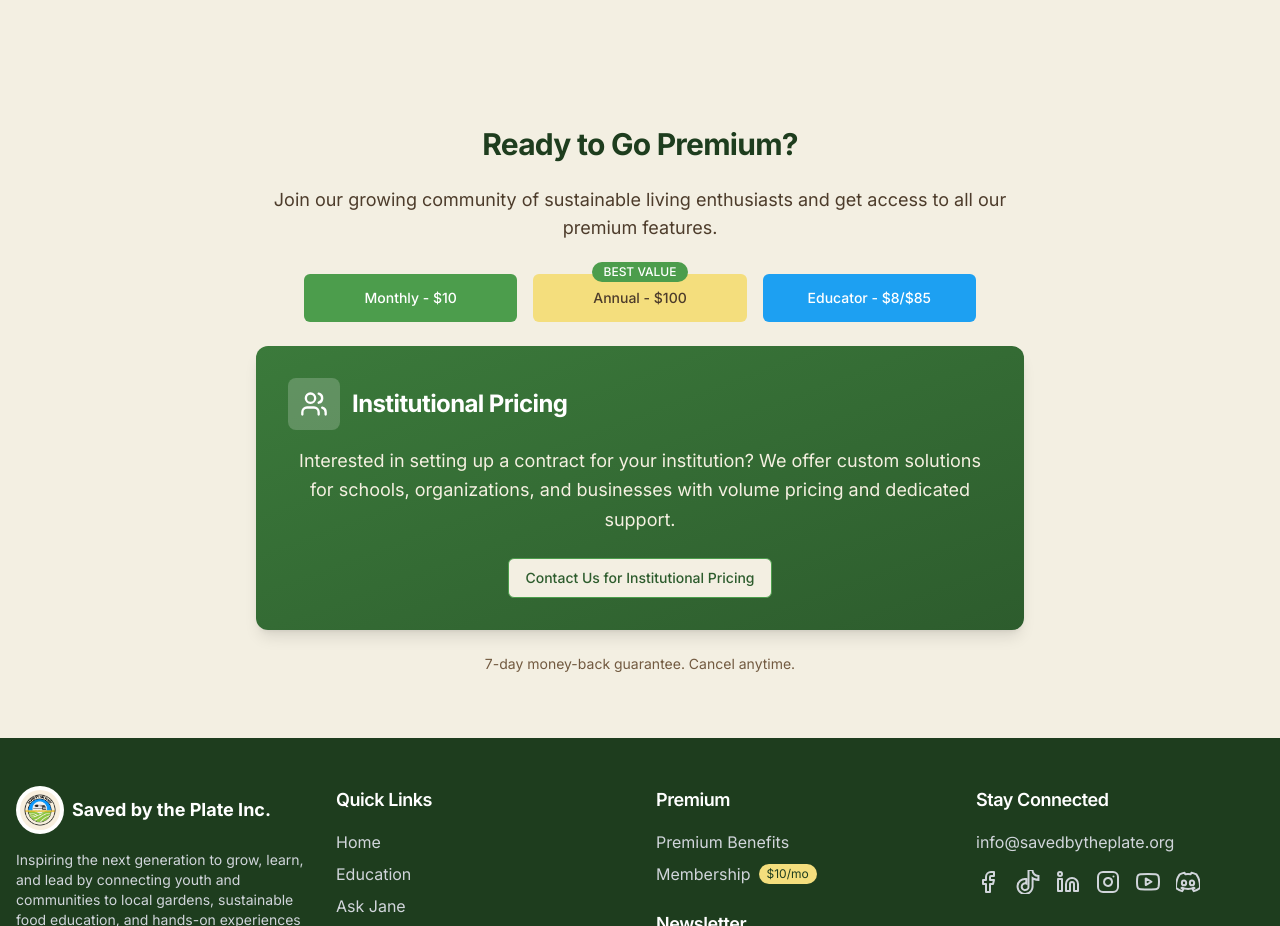
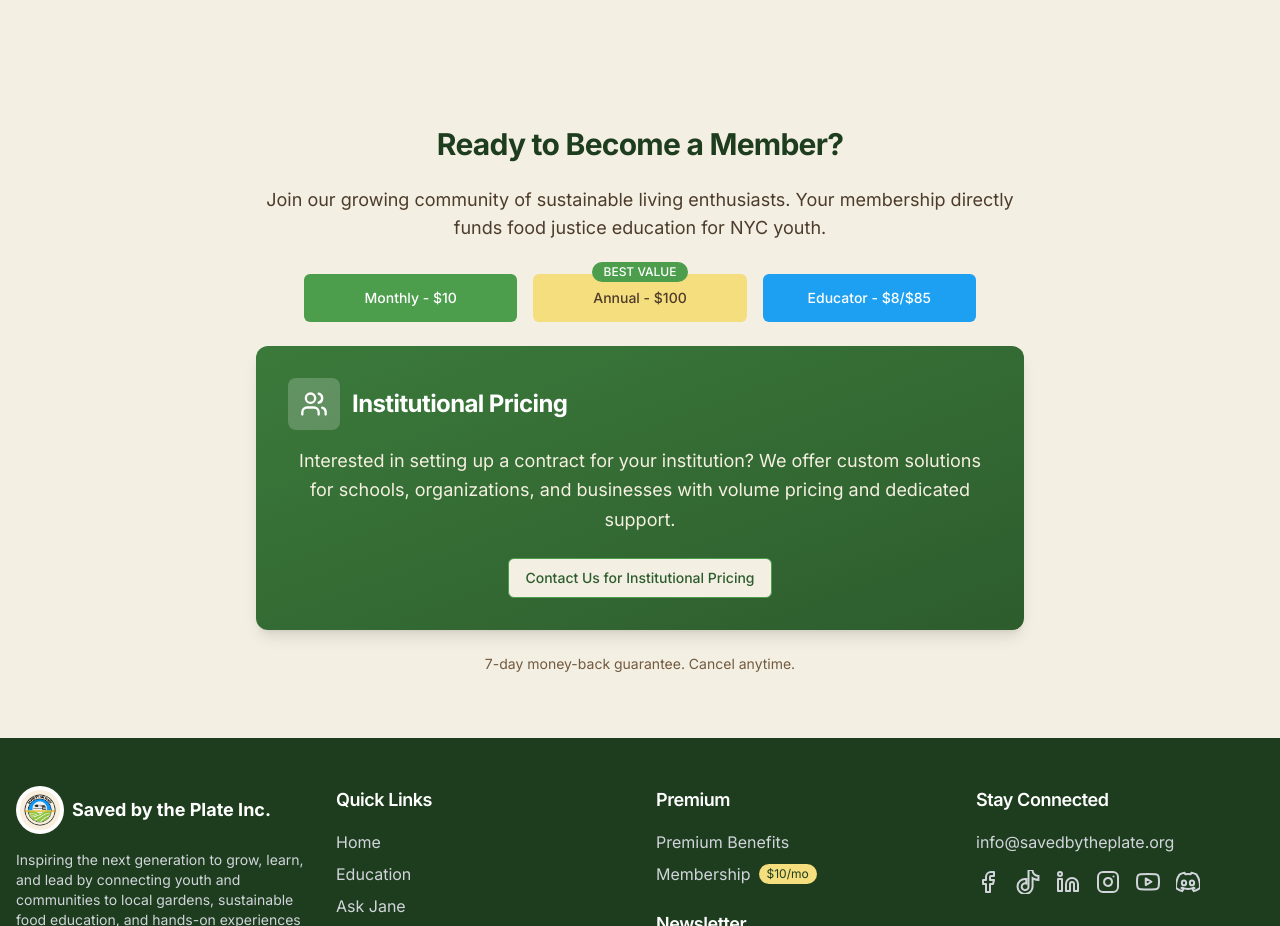
Before and after one commit to shaythegay13/savedbytheplate, a React (Vite) app: page /premium in a window 1280 px wide. Shown: the part 1840-2766 px from the top of the page. Built offline with nearby package versions, Linux system fonts and the light colour scheme.

Commit message:
Improve branding and Signup UX
Co-authored-by: shaythegay13 <222413861+shaythegay13@users.noreply.github.com>

```diff
--- a/src/components/home/CallToAction.tsx
+++ b/src/components/home/CallToAction.tsx
@@ -16,7 +16,7 @@ const CallToAction = () => {
               <Link to="/map">Explore Local Food Map</Link>
             </Button>
             <Button asChild variant="outline" size="lg" className="border-2 border-white text-white hover:bg-white/10 rounded-full py-6 px-10 text-lg font-semibold">
-              <Link to="/premium">Get Premium</Link>
+              <Link to="/premium">Become a Member</Link>
             </Button>
           </div>
         </div>
--- a/src/pages/Premium.tsx
+++ b/src/pages/Premium.tsx
@@ -557,9 +557,9 @@ const Premium = () => {
       <section className="py-16">
         <div className="container mx-auto px-4">
           <div className="max-w-3xl mx-auto text-center">
-            <h2 className="text-3xl font-bold text-sbtp-green-800 mb-6">Ready to Go Premium?</h2>
+            <h2 className="text-3xl font-bold text-sbtp-green-800 mb-6">Ready to Become a Member?</h2>
             <p className="text-lg text-sbtp-brown-700 mb-8">
-              Join our growing community of sustainable living enthusiasts and get access to all our premium features.
+              Join our growing community of sustainable living enthusiasts. Your membership directly funds food justice education for NYC youth.
             </p>
             <div className="grid grid-cols-1 sm:grid-cols-3 gap-4 max-w-2xl mx-auto mb-6">
               <Button
--- a/src/pages/Profile.tsx
+++ b/src/pages/Profile.tsx
@@ -282,7 +282,7 @@ const Profile = () => {
                     }}
                   >
                     <ExternalLink className="mr-2 h-4 w-4" />
-                    Manage Subscription
+                    Manage Membership
                   </Button>
                 )}
 
```
